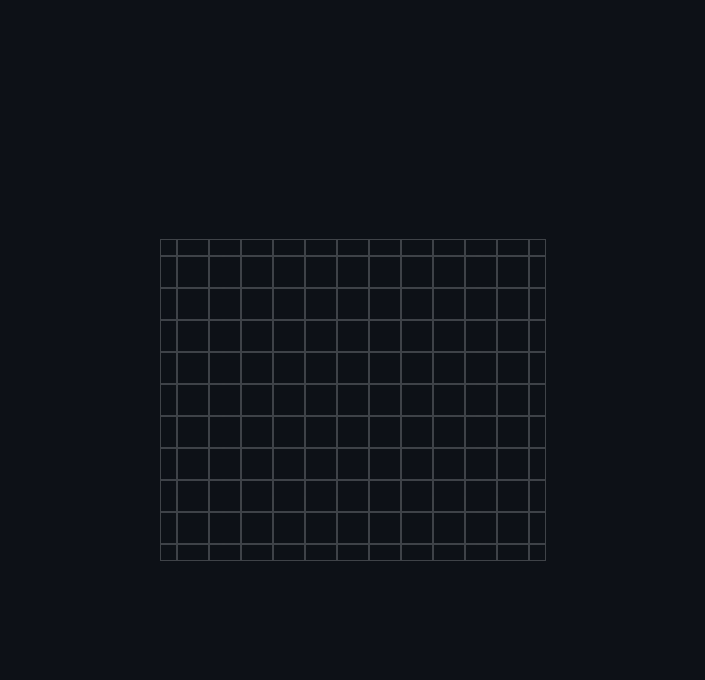
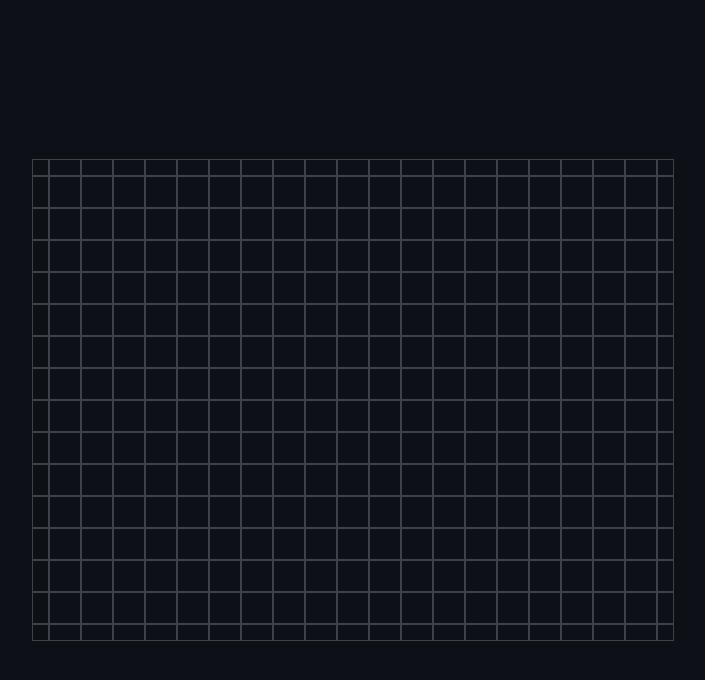
Before and after one commit to Ricardo-Straub/WebPage, a Next.js app: page / in a window 1280 px wide. Shown: the top 680 px of the page, without its empty margins (287-992 px from the left). Built offline with nearby package versions, Linux system fonts and the light colour scheme.

Commit message:
add circle component

```diff
--- a/app/page.js
+++ b/app/page.js
@@ -1,4 +1,6 @@
+'use client';
 import Image from 'next/image'
+import { useState } from 'react'
 
 export default function Home() {
   return (
@@ -14,9 +16,9 @@ export default function Home() {
 
 function Board() {
   return (
-    <div className='w-fit h-fit grid grid-rows-{10} grid-cols-12 border border-gray-300 border-opacity-25'>
+    <div className='w-fit h-fit grid grid-rows-{15} grid-cols-20 border border-gray-300 border-opacity-25'>
         {
-          Array(120)
+          Array(300)
             .fill(true)
             .map(() => {
               return <Coordinate/>
@@ -27,15 +29,18 @@ function Board() {
 }
 
 function Coordinate() {
+  const [isHovering, setIsHovering] = useState(false);
   return (
     <>
-    <div className=' w-8 h-8 relative opacity-25'>
+    <div onMouseOver={() => setIsHovering(true)} onMouseOut={() => setIsHovering(false)}
+    className=' w-8 h-8 relative opacity-25'>
       <div className='w-full h-full flex flex-col justify-center '>
         <div className='bg-gray-300 w-8 h-0.5'></div>
       </div>
       <div className='w-full h-full flex flex-row justify-center absolute inset-0'>
         <div className='bg-gray-300  w-0.5 h-8 '></div>
       </div>
+      {isHovering && <div className='bg-gray-300 w-4 h-4 absolute inset-2 rounded-full'></div>}
     </div>
     </>
   )
--- a/tailwind.config.js
+++ b/tailwind.config.js
@@ -12,6 +12,10 @@ module.exports = {
         'gradient-conic':
           'conic-gradient(from 180deg at 50% 50%, var(--tw-gradient-stops))',
       },
+      gridTemplateColumns: {
+        // 24 column grid
+        '20': 'repeat(20, minmax(0, 1fr))',
+      }
     },
   },
   plugins: [],
```
